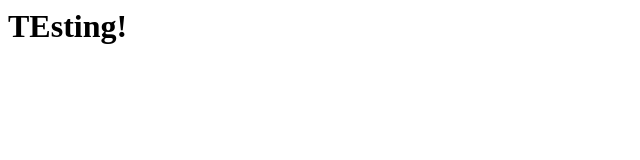
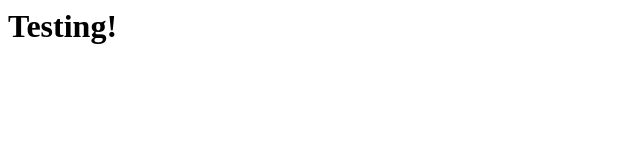
Before and after one commit to jay-sheth-itp/test-1, a plain HTML site: page index.html in a window 1280 px wide. Shown: the full height of the page, 0-640 px from the left. Drawn offline with Linux system fonts and the light colour scheme.

Commit message:
Update index.html

```diff
--- a/index.html
+++ b/index.html
@@ -1,3 +1,3 @@
 <h1>
-  TEsting!
+  Testing!
 </h1>
```
